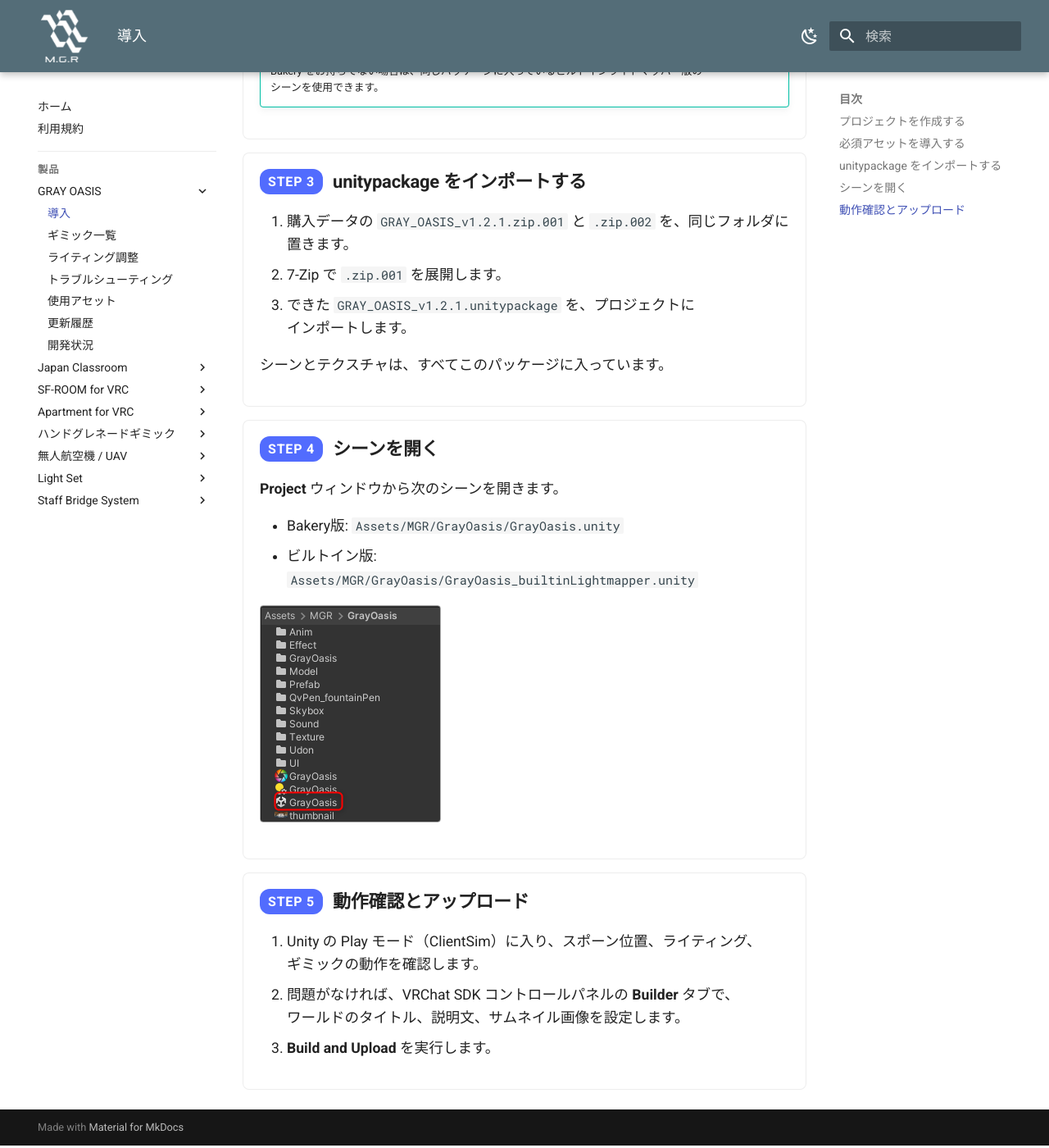
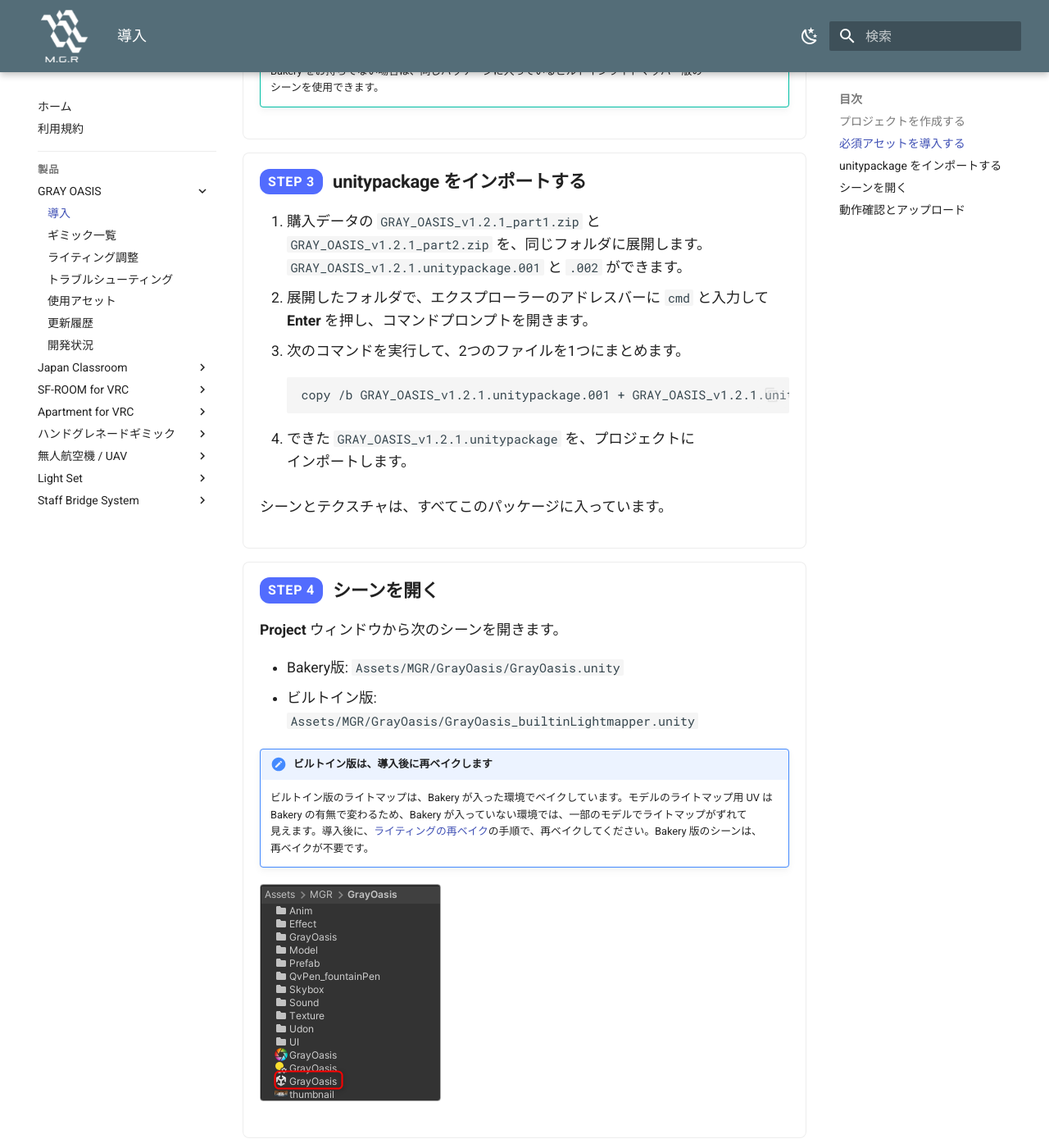
Before and after one commit to MAGURO-git/ProductArchive, an MkDocs documentation site: the page built from docs/gray-oasis/install.md, in a window 1280 px wide and 1400 px high, scrolled down 919 px. Shown: the whole window at 82% size. Built offline with MkDocs 1.6.1 and Material for MkDocs 9.7.7, drawn with Linux system fonts in a browser that asks for light colours.

Commit message:
GRAY OASIS マニュアル: BOOTH 用の2つの zip の手順にし、ビルトイン版は導入後に再ベイクする旨を足す
Co-Authored-By: Claude Sonnet 5.5 <noreply@anthropic.com>

````diff
--- a/docs/gray-oasis/install.md
+++ b/docs/gray-oasis/install.md
@@ -47,9 +47,15 @@ VCC（VRChat Creator Companion）または ALCOM から、VRChat ワールド用
 </div>
 <div class="step-body" markdown="1">
 
-1. 購入データの `GRAY_OASIS_v1.2.1.zip.001` と `.zip.002` を、同じフォルダに置きます。
-2. 7-Zip で `.zip.001` を展開します。
-3. できた `GRAY_OASIS_v1.2.1.unitypackage` を、プロジェクトにインポートします。
+1. 購入データの `GRAY_OASIS_v1.2.1_part1.zip` と `GRAY_OASIS_v1.2.1_part2.zip` を、同じフォルダに展開します。`GRAY_OASIS_v1.2.1.unitypackage.001` と `.002` ができます。
+2. 展開したフォルダで、エクスプローラーのアドレスバーに `cmd` と入力して **Enter** を押し、コマンドプロンプトを開きます。
+3. 次のコマンドを実行して、2つのファイルを1つにまとめます。
+
+    ```
+    copy /b GRAY_OASIS_v1.2.1.unitypackage.001 + GRAY_OASIS_v1.2.1.unitypackage.002 GRAY_OASIS_v1.2.1.unitypackage
+    ```
+
+4. できた `GRAY_OASIS_v1.2.1.unitypackage` を、プロジェクトにインポートします。
 
 シーンとテクスチャは、すべてこのパッケージに入っています。
 
@@ -67,6 +73,9 @@ VCC（VRChat Creator Companion）または ALCOM から、VRChat ワールド用
 
 - Bakery版: `Assets/MGR/GrayOasis/GrayOasis.unity`
 - ビルトイン版: `Assets/MGR/GrayOasis/GrayOasis_builtinLightmapper.unity`
+
+!!! note "ビルトイン版は、導入後に再ベイクします"
+    ビルトイン版のライトマップは、Bakery が入った環境でベイクしています。モデルのライトマップ用 UV は Bakery の有無で変わるため、Bakery が入っていない環境では、一部のモデルでライトマップがずれて見えます。導入後に、[ライティングの再ベイク](customize.md)の手順で、再ベイクしてください。Bakery 版のシーンは、再ベイクが不要です。
 
 ![シーンの場所](images/scene-location.png)
 
````
Also changed, not shown: docs/gray-oasis/customize.md (+1 -1 lines), docs/gray-oasis/index.md (+1 -1 lines).
